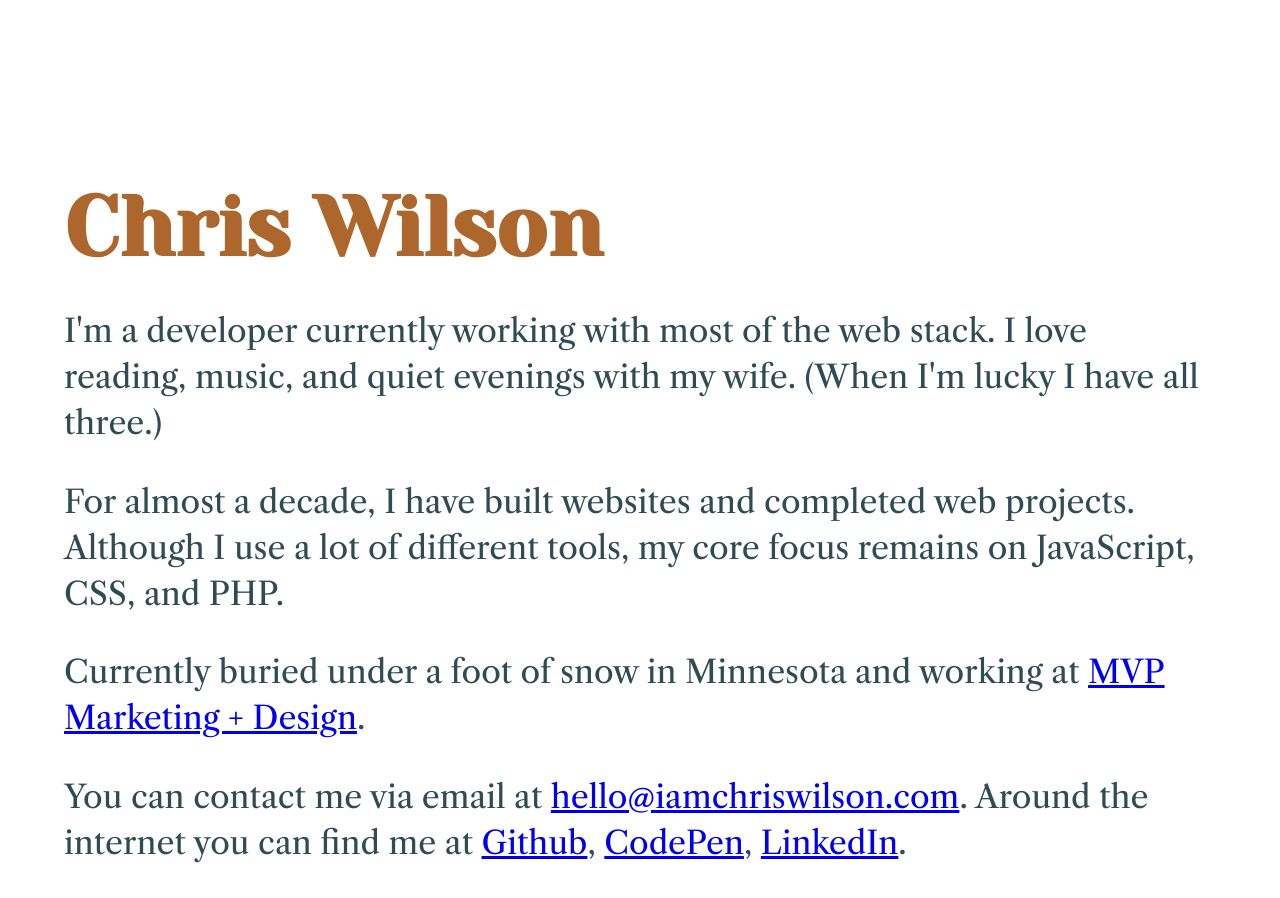
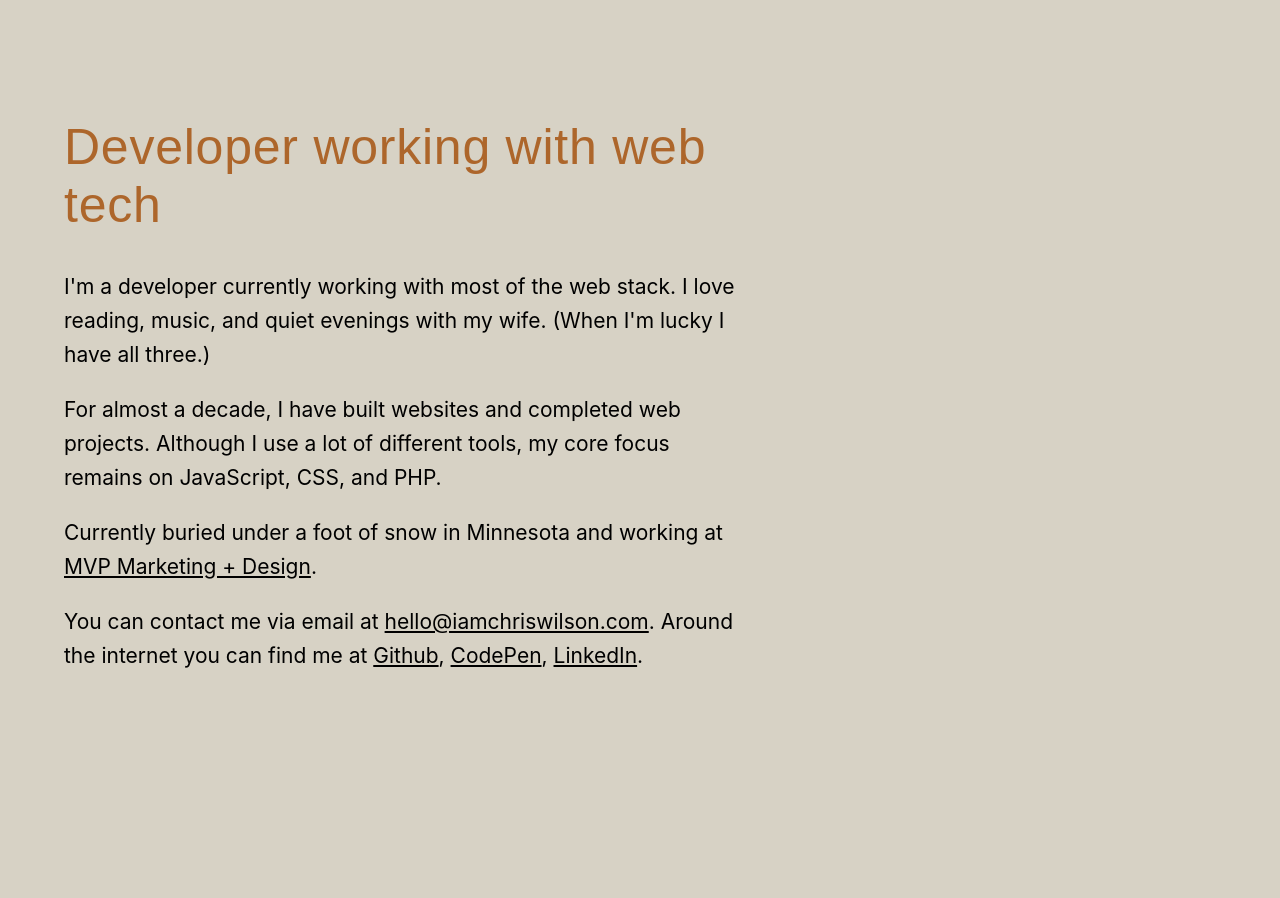
Before and after one commit to heychris/iamchriswilson.com, a Gatsby site: page / in a window 1280 px wide. After the commit the page ends 800 px from the top, so only its background shows below. Built offline with nearby package versions, Linux system fonts and the light colour scheme; Gatsby itself is replaced by a stand-in of ours.

Commit message:
Homepage styles

```diff
--- a/src/components/all.scss
+++ b/src/components/all.scss
@@ -1,5 +1,6 @@
-// $dark-grey: #16191b;
-$dark-grey: #2f4c54;
+$light-brown: #D7D2C5;
+$dark-grey: #000000;
+$dark-orange: #ad662b;
 
 // 1. Set box-sizing globally so it can be inherited more cleanly
 // 2. Prevent adjustments of font size after orientation changes in iOS
@@ -17,39 +18,76 @@ html {
 
 // 1. Remove the margin
 // 2. Set some typography defaults
-// 3. Set correct font ordering, if not PT Sans just use system default
+// 3. Set correct font ordering, if Caslon isn't working use system default fonts
 body {
-	margin: 0; // (1)
-	line-height: 1.444; // (2)
-	font-size: 32px; // (2)
-	color: $dark-grey;
-	// background-color: #f9f7f3;
-	font-family: "Libre Caslon Text", -apple-system, BlinkMacSystemFont,
+    margin: 0; // (1)
+    background-color: $light-brown;
+    color: $dark-grey;
+	line-height: 1.618; // (2)
+	font-size: 21px; // (2)
+	font-family: "adobe-caslon-pro", -apple-system, BlinkMacSystemFont,
 		"Segoe UI", Roboto, Oxygen, Ubuntu, Cantarell, "Open Sans", "Helvetica Neue",
-		sans-serif; // (2)(3)
+        sans-serif; // (2)(3)
+
+    // Dark mode styles
+    @media (prefers-color-scheme: dark) {
+        color: $light-brown;
+        background-color: $dark-grey;
+    }
+}
+
+// Let anchors inherit default body color
+a {
+    color: inherit;
 }
 
 // Make sure this works good in IE
 // https://caniuse.com/#feat=html5semantic
 main {
-	display: block;
-	display: flex;
-	padding-left: 5vw;
-	padding-right: 5vw;
+    display: block;
+}
+
+// 1. Use vw for some responsive gutters
+article {
+    padding-left: 5vw; // (1)
+    padding-right: 5vw; // (1)
 }
 
 // Headline styles
-// 1. Font-size is 2.386em * 18px = 42.8px
-h1 {
-	font-family: "Yeseva One", serif;
-	font-size: 2.618em; // (1)
-	line-height: 1.15;
-	margin: 2.75rem 0 1.05rem;
-	color: #ad662b;
+h1, h2, h3, h4, h5, h6 {
+    margin: 2.618rem 0 2.236rem;
+    color: $dark-orange;
+    line-height: 1.168;
+    font-family: "roc-grotesk-wide", sans-serif;
+    font-weight: 500;
+    letter-spacing: 0.015em;
+
+    // Dark mode styles
+    @media (prefers-color-scheme: dark) {
+        color: $light-brown;
+    }
 }
 
+// H1 is small and located in the top corner
+h1 {
+    font-size: 1em;
+
+    // There is a link in the site h1
+    > a {
+        text-decoration: none;
+    }
+}
+
+// Font-size is 2.386em * 21px = 50px
+h2 {
+    font-size: 2.382em;
+}
+
+// container styles
+// 1. large padding top and bottom
+// 2. 32.3 * 21 = 678px
 .container {
-	padding-top: 4.236em;
-	max-width: 36em;
-	width: 100%;
+	padding: 3.618em 0 4.236em 0; // (1)
+	max-width: 32.3em; // (2)
+    width: 100%;
 }
--- a/src/pages/index.md
+++ b/src/pages/index.md
@@ -1,8 +1,8 @@
 ---
-templateKey: "index-page"
+templateKey: 'index-page'
 ---
 
-# Chris Wilson
+## Developer working with web tech
 
 I'm a developer currently working with most of the web
 stack. I love reading, music, and quiet evenings with my wife.
@@ -16,5 +16,5 @@ Currently buried under a foot of snow in Minnesota and
 working at [MVP Marketing + Design](https://mvpdesign.com).
 
 You can contact me via email at hello@iamchriswilson.com.
-Around the internet you can find me at [Github](https://github.com/heychris), [CodePen](https://codepen.io/heychris),
-[LinkedIn](https://linkedin.com/christopherwilson3).
+Around the internet you can find me at [Github](https://github.com/heychris 'Github'), [CodePen](https://codepen.io/heychris 'CodePen'),
+[LinkedIn](https://www.linkedin.com/in/christopherwilson3/ 'LinkedIn').
--- a/src/templates/index-page.tsx
+++ b/src/templates/index-page.tsx
@@ -16,8 +16,8 @@ type Props = {
 };
 
 export const IndexPageTemplate: FC<IndexPageTemplateProps> = ({ content }) => (
-	<div className="container">
-		<HTMLContent content={content} />
+	<div>
+		<HTMLContent className="container" content={content} />
 	</div>
 );
 
```
